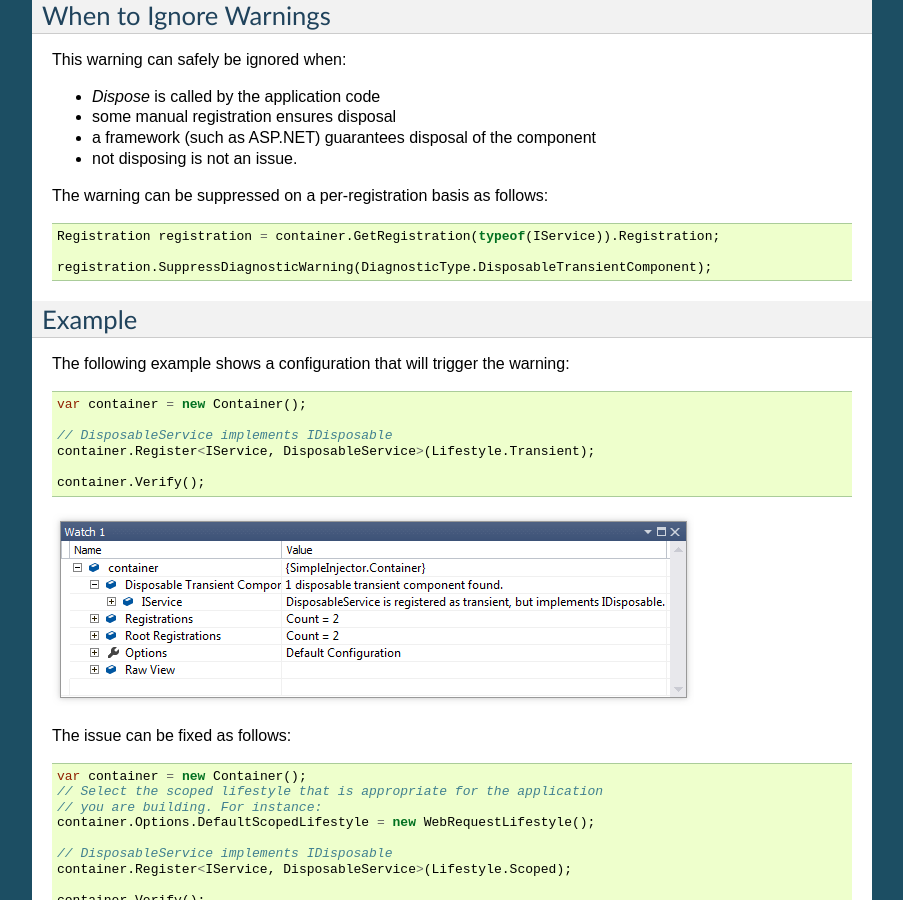
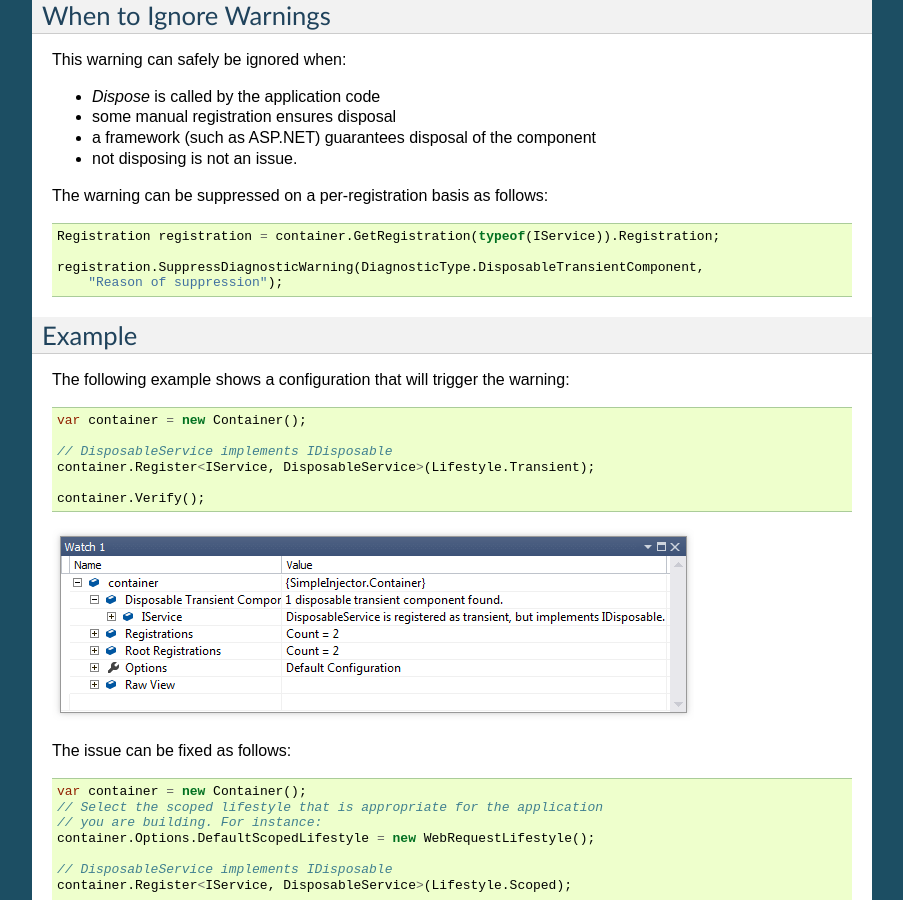
Before and after one commit to simpleinjector/Documentation, a Sphinx documentation site: the page built from source/disposabletransientcomponent.rst, in a window 1280 px wide and 900 px high, scrolled down 516 px. Shown: the whole window, without its empty margins (198-1101 px from the left). Built offline with Sphinx 7.4.7, drawn with Linux system fonts in a browser that asks for light colours.

Commit message:
Fix in DisposableTransientCOmponents.rst
Fixes #35

```diff
--- a/source/disposabletransientcomponent.rst
+++ b/source/disposabletransientcomponent.rst
@@ -39,7 +39,8 @@ The warning can be suppressed on a per-registration basis as follows:
 
     Registration registration = container.GetRegistration(typeof(IService)).Registration;
 
-    registration.SuppressDiagnosticWarning(DiagnosticType.DisposableTransientComponent);
+    registration.SuppressDiagnosticWarning(DiagnosticType.DisposableTransientComponent,
+        "Reason of suppression");
 
 
 Example
```
